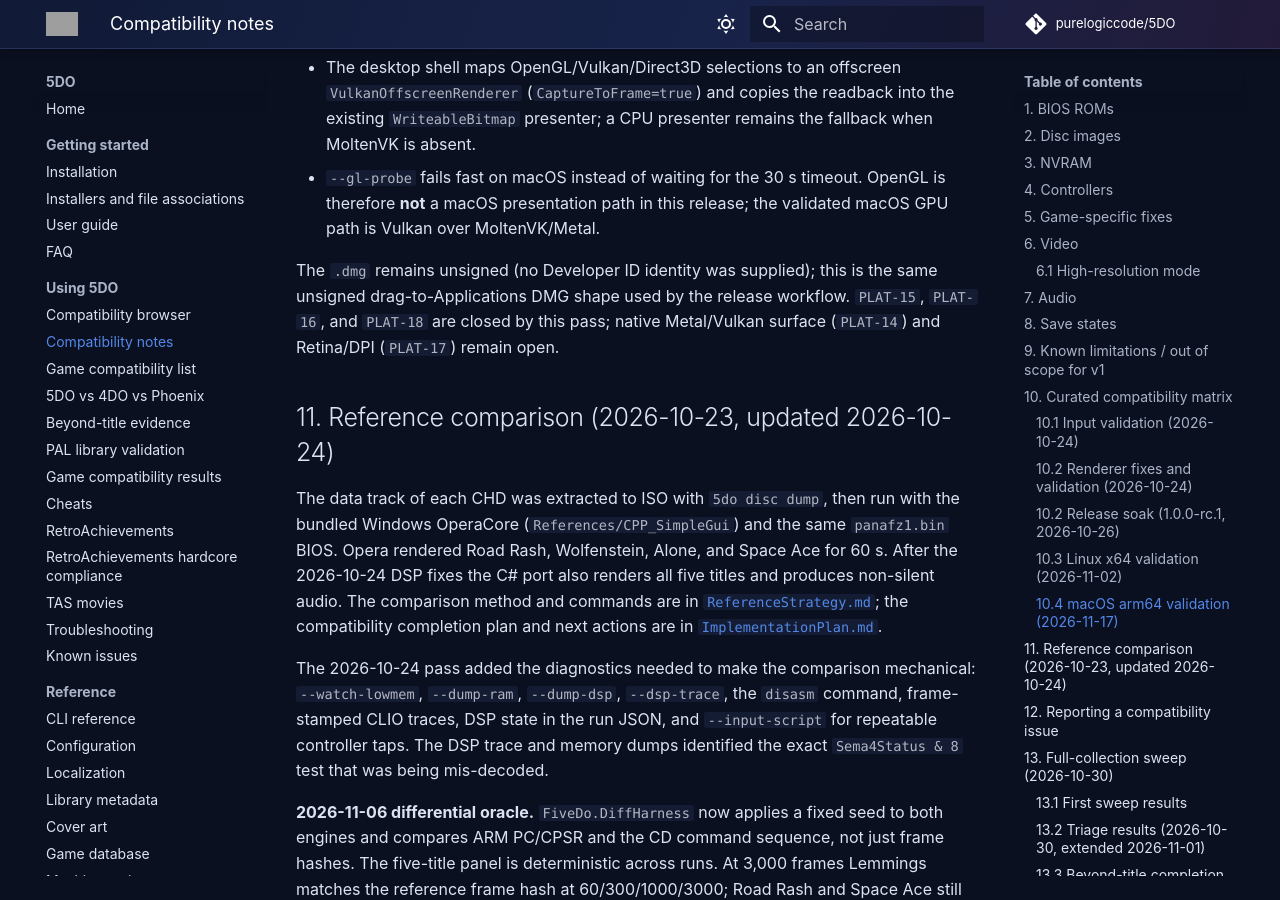
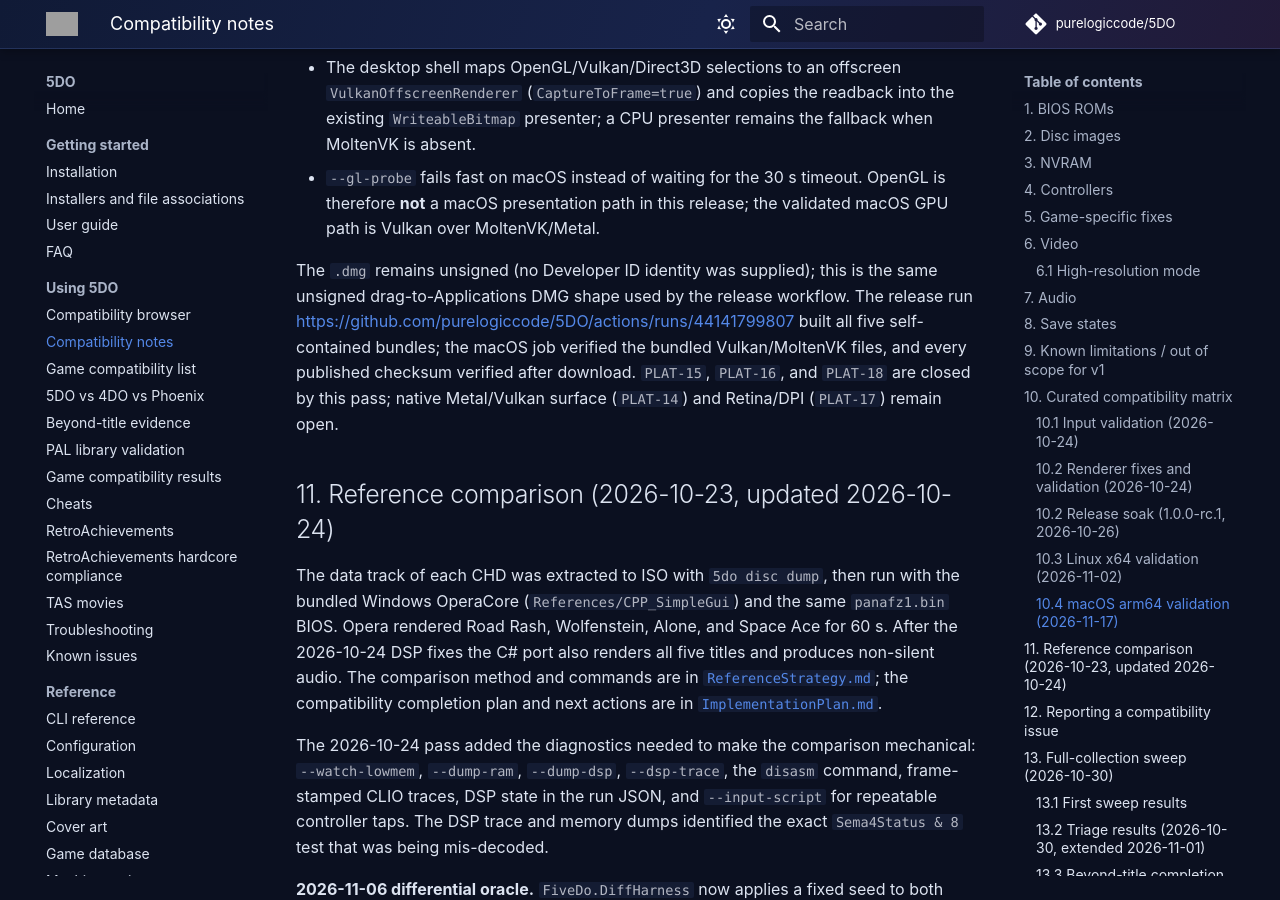
Before and after one commit to purelogiccode/5DO, an MkDocs documentation site: the page built from docs/Compatibility.md, in a window 1280 px wide and 900 px high, scrolled down 27067 px. Built offline with MkDocs 1.6.1 and Material for MkDocs 9.7.7, drawn with Linux system fonts in a browser that asks for light colours; comment, search, counter and statistics services are not loaded; grey boxes are pictures that could not be loaded.

Commit message:
Record the 1.12.0 release evidence
Record the five published self-contained bundles, checksum verification, release run, docs run, CodeQL, and platform runtime links.

```diff
--- a/docs/Compatibility.md
+++ b/docs/Compatibility.md
@@ -774,9 +774,12 @@ The macOS-specific renderer changes are:
   path is Vulkan over MoltenVK/Metal.
 
 The `.dmg` remains unsigned (no Developer ID identity was supplied); this is the same
-unsigned drag-to-Applications DMG shape used by the release workflow. `PLAT-15`,
-`PLAT-16`, and `PLAT-18` are closed by this pass; native Metal/Vulkan surface
-(`PLAT-14`) and Retina/DPI (`PLAT-17`) remain open.
+unsigned drag-to-Applications DMG shape used by the release workflow. The release run
+<https://github.com/purelogiccode/5DO/actions/runs/44141799807> built all five
+self-contained bundles; the macOS job verified the bundled Vulkan/MoltenVK files, and
+every published checksum verified after download. `PLAT-15`, `PLAT-16`, and `PLAT-18`
+are closed by this pass; native Metal/Vulkan surface (`PLAT-14`) and Retina/DPI
+(`PLAT-17`) remain open.
 
 ## 11. Reference comparison (2026-10-23, updated 2026-10-24)
 
```
Also changed, not shown: docs/ReleaseChecklist.md (+4 -3 lines), docs/Status.md (+9 -0 lines).
